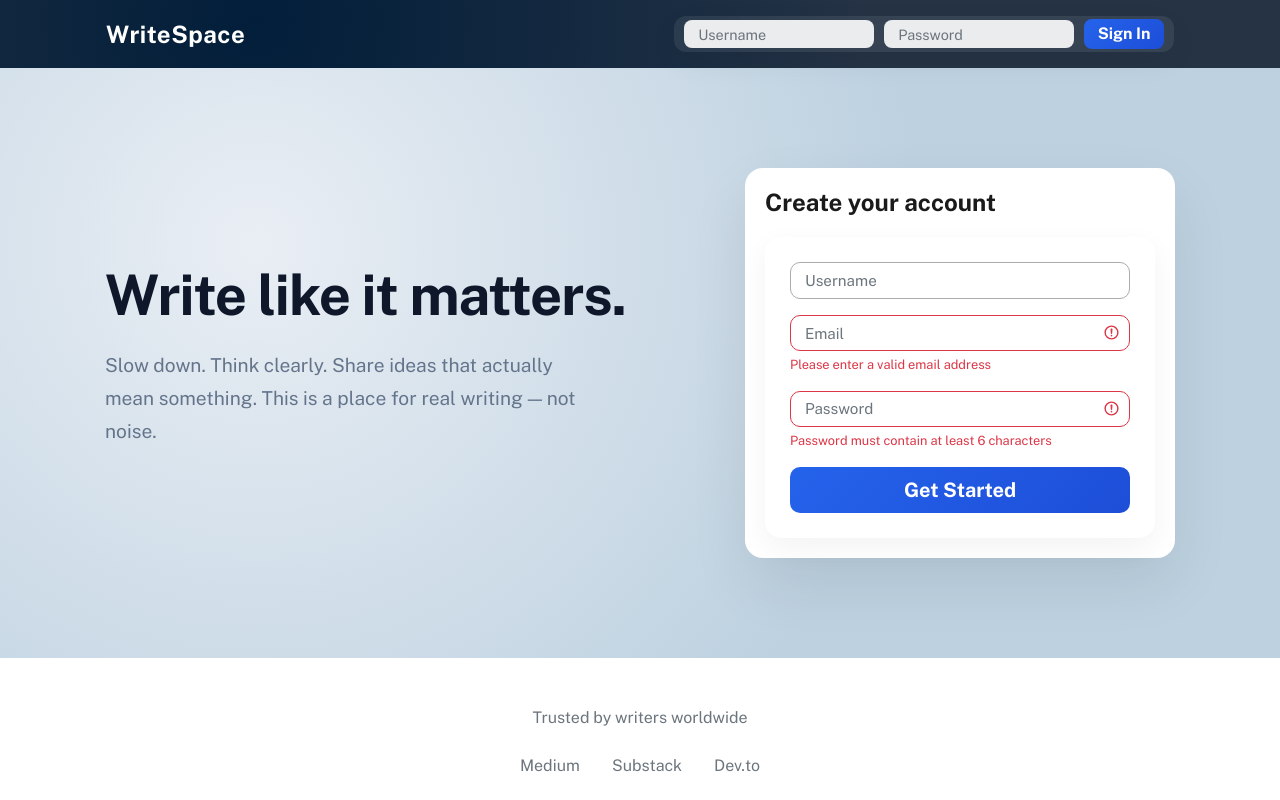
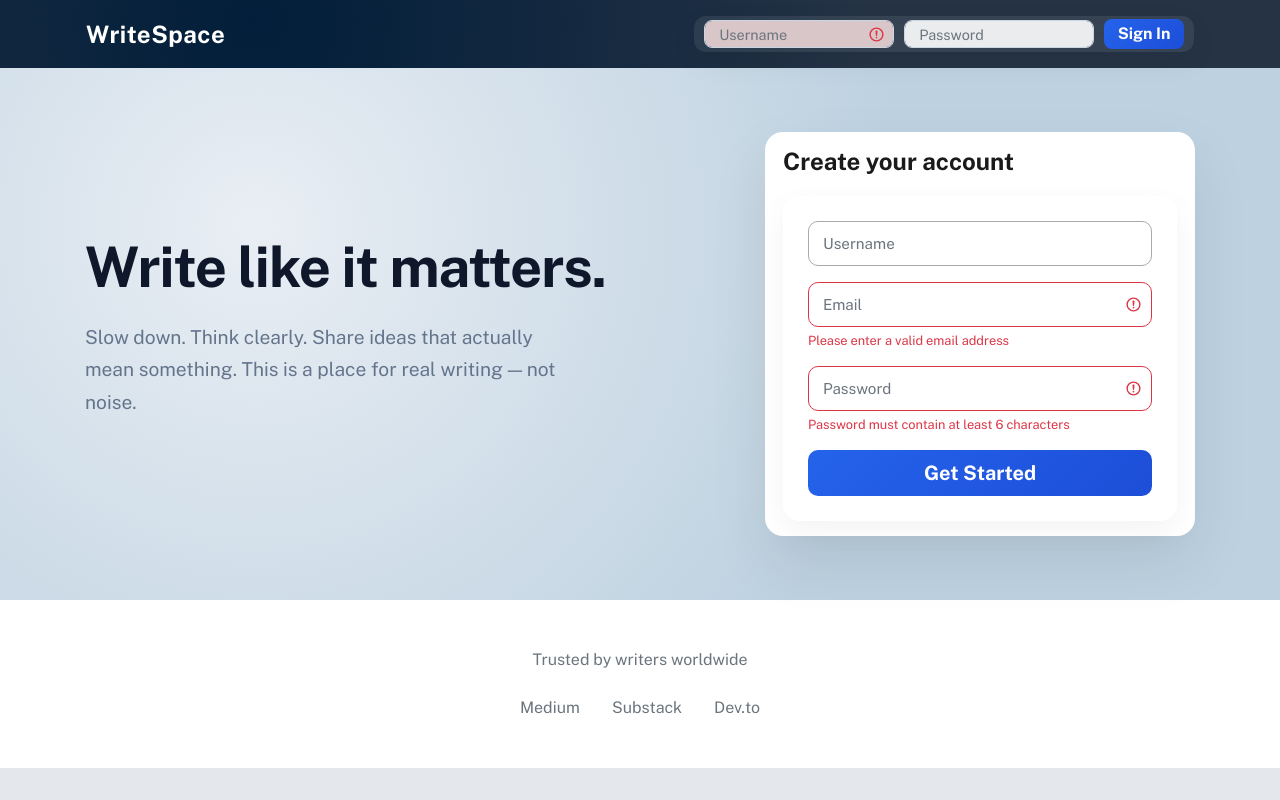
Before and after one commit to anilbegin/react-basic-resource, a plain HTML site: page html-templates/index.html in a window 1280 px wide. Shown: the top 800 px of the page. Drawn offline with nearby package versions, Linux system fonts and the light colour scheme.

Commit message:
changes to hero-card and hero

```diff
--- a/html-templates/index.html
+++ b/html-templates/index.html
@@ -18,11 +18,11 @@
           </a>
         </h4>
         <form class="header-login">
-          <input name="username"
-            class="form-control"
+          <input name="username" class="form-control is-invalid"
             type="text"
             placeholder="Username"
             autocomplete="off"
+            required
           />
 
           <input name="password"
@@ -35,7 +35,7 @@
         </form>
       </div>
     </header>
-    <!-- new hero Section -->
+    <!-- hero Section -->
     <div class="hero">
         <div class="container hero-inner">
 
@@ -70,7 +70,7 @@
 
               <div class="form-group">
                 <input class="form-control is-invalid" type="password" placeholder="Password" />
-                <!-- only to be included when there is an Error
+                <!-- only to be included when there is an Error (might replace it with class "invalid-feedback")
                 <div class="alert alert-danger small liveValidateMessage liveValidateMessage--visible">
                   Invalid Password
                 </div>
--- a/html-templates/main.css
+++ b/html-templates/main.css
@@ -385,7 +385,7 @@ transform: translateY(0);
 }
 
 /* Chat Bubbles Styling */
-/* 💬 CHAT LOG CONTAINER */
+/* CHAT LOG CONTAINER */
 .chat-log {
   padding: 0.8rem;
   display: flex;
@@ -409,7 +409,7 @@ transform: translateY(0);
   position: relative;
 }
 
-/* 👤 OTHER USERS (Left Side) */
+/* OTHER USERS (Left Side) */
 .chat-other {
   display: flex;
   align-self: flex-start;
@@ -611,21 +611,21 @@ transform: translateY(0);
 }
 
 /* Extra Additions*/
-/* 🌐 Global Improvements */
+/*Global Improvements */
 body {
   font-family: "Public Sans", sans-serif;
   background-color: #f8fafc;
   color: #1a1a1a;
 }
 
-/* ✨ Header */
+/* Header */
 
 .header-bar a {
   font-weight: 600;
   letter-spacing: 0.5px;
 }
 
-/* ✨ Inputs (modern feel) */
+/* Inputs (modern feel) */
 .form-control {
   border-radius: 10px;
   border: 1px solid #ababad;
@@ -659,7 +659,7 @@ body {
   box-shadow: 0 0 0 2px rgba(59, 130, 246, 0.2);
 }
 
-/* ✨ Buttons */
+/* Buttons */
 .btn {
   border-radius: 10px;
   font-weight: 600;
@@ -678,7 +678,7 @@ body {
 
 }
 
-/* ✨ Typography */
+/* Typography */
 .display-3 {
   font-weight: 700;
   letter-spacing: -1px;
@@ -699,7 +699,7 @@ form {
   box-shadow: 0 10px 30px rgba(0, 0, 0, 0.05);
 }
 
-/* ✨ Labels */
+/* Labels */
 label small {
   font-weight: 500;
   color: #475569;
@@ -721,14 +721,14 @@ footer a:hover {
   color: #0f172a;
 }
 
-/* ✨ Links */
+/* Links */
 a {
   transition: color 0.2s ease;
 }
 
 /* ✨ Subtle spacing improvement */
 .container {
-  max-width: 1100px;
+  max-width: 1140px;
 }
 .modern-card {
   height: 100%;
@@ -755,9 +755,9 @@ a {
 }
 
 /*CSS for the new Hero section*/
-/* 🌟 HERO SECTION */
+/* HERO SECTION */
 .hero {
-  padding: 100px 0;
+  padding: 64px 0;
   background: radial-gradient(circle at 20% 30%, #e9eef4, #bdd1e0 60%);
   /*background: radial-gradient(circle at 20% 30%, #e9eef4, #e4e9ed 60%); First try */
 }
@@ -805,19 +805,23 @@ a {
   flex: 1;
   max-width: 430px;
   background: #ffffff;
-  padding: 20px;
+  padding: 15px 18px;
   border-radius: 18px;
   box-shadow: 0 25px 60px rgba(0,0,0,0.08);
   transition: transform 0.3s ease;
 }
 
 .hero-card:hover {
-  transform: translateY(-1px);
+  transform: scale(1.01);
 }
 
 .hero-card h4 {
   margin-bottom: 20px;
   font-weight: 600;
+}
+
+.hero-card .form-control {
+  height: 45px;
 }
 
 /* FORM FIELDS */
@@ -840,7 +844,7 @@ a {
 }
 
 /* Corrections for Header */
-/* 🔥 Header login layout fix */
+/* Header login layout fix */
 .header-login {
   display: flex;
   align-items: center;
@@ -857,12 +861,19 @@ a {
   height: 28px;
   border-radius: 8px;
   font-size: 0.90rem;
-  background: rgba(255, 255, 255, 0.9);
-  border: none;
+/*  background: rgba(255, 255, 255, 0.9); */ /*interferes with '!' icon on is-invalid*/
+background-color: rgba(255, 255, 255, 0.9);
+border: 1px solid #cbd5e1;
 }
 
 .header-login .form-control:focus {
   box-shadow: 0 0 0 3px rgba(78, 160, 243, 0.938);
+}
+
+.header-login input.form-control.is-invalid {
+    background-color: #f1dadadf;
+
+    box-shadow: none;
 }
 
 /* Button alignment */
```
